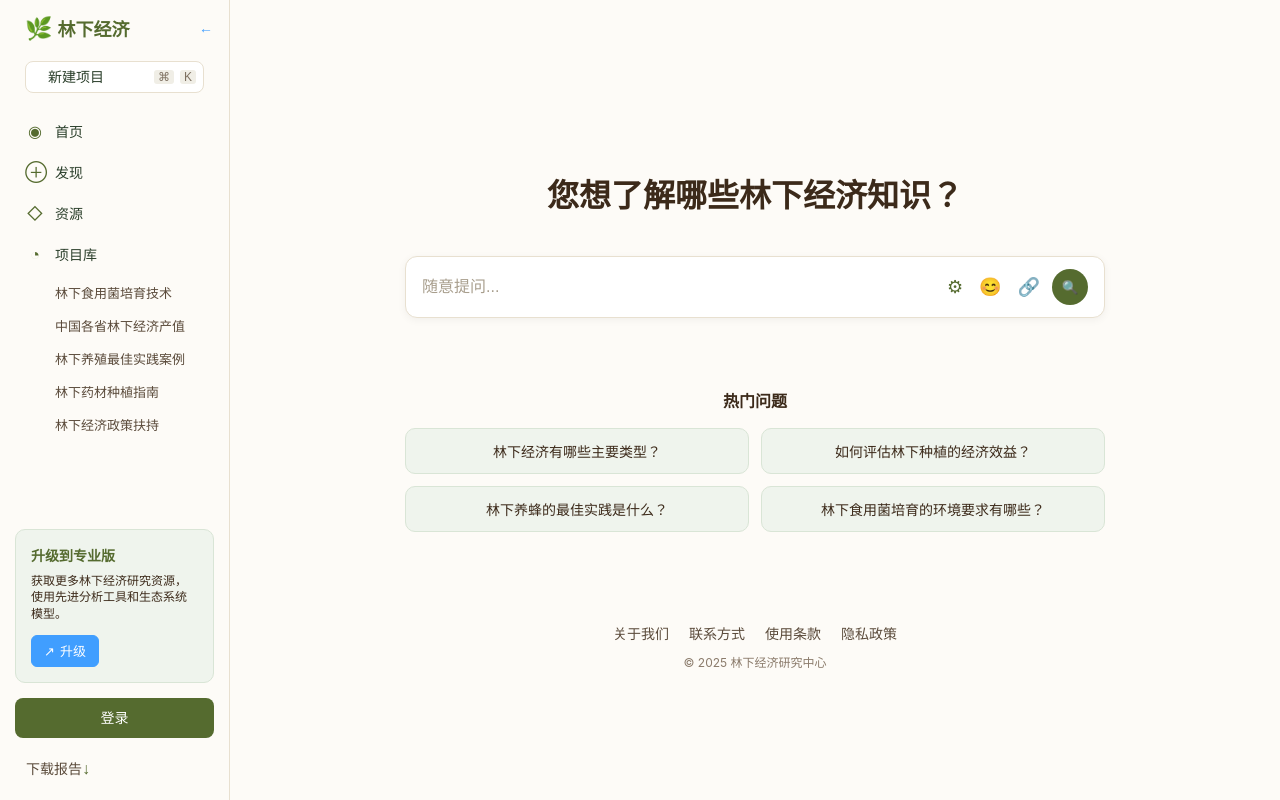
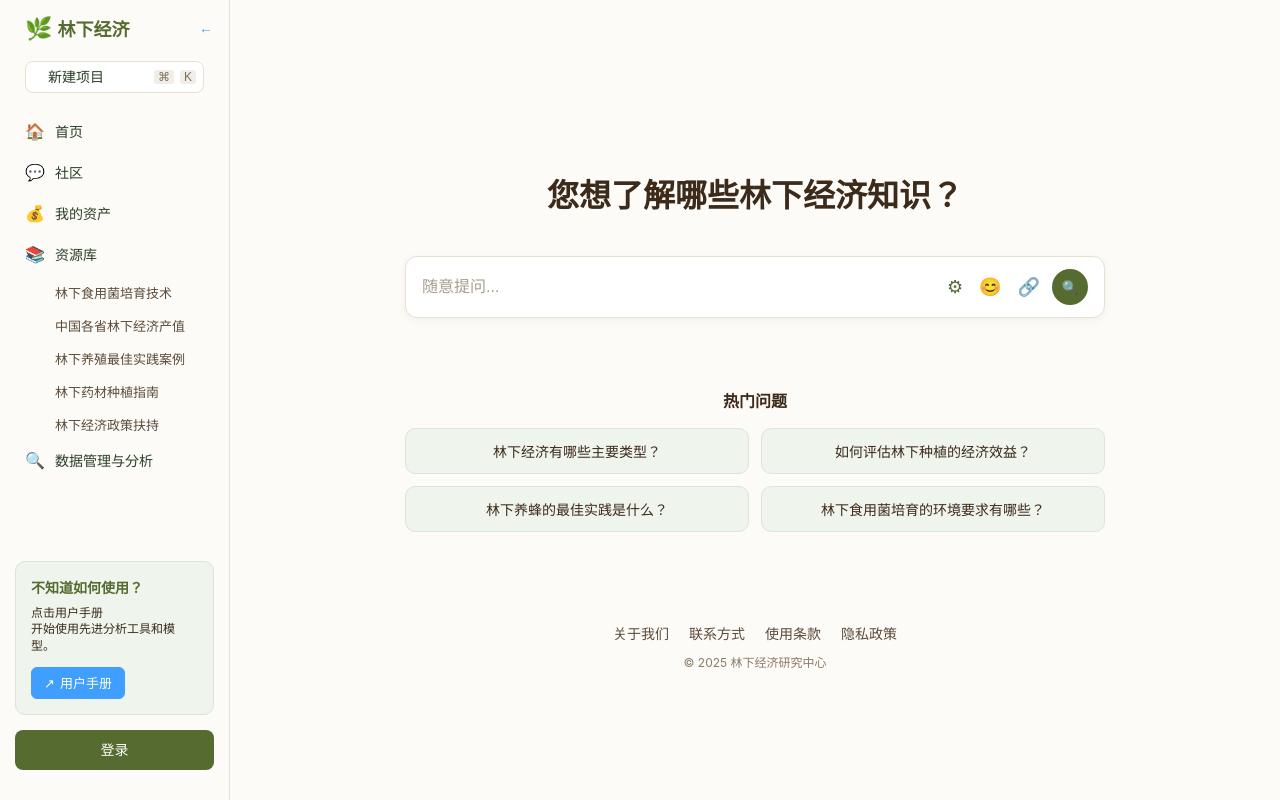
Before and after one commit to xiaomozhongmogu/Forest-Economy, a Vue app: page / in a window 1280 px wide. Built offline with nearby package versions, Linux system fonts and the light colour scheme.

Commit message:
1.细化了主界面选项 2.删除升级，改为用户手册 3.删除下载报告

```diff
--- a/src/components/sideBar.vue
+++ b/src/components/sideBar.vue
@@ -26,22 +26,21 @@
     <!-- 导航菜单 -->
     <div class="nav-menu">
       <div class="nav-item">
-        <div class="nav-icon">◉</div>
+        <div class="nav-icon">🏠</div>
         <div class="nav-text">首页</div>
       </div>
       <div class="nav-item">
-        <div class="nav-icon">⊕</div>
-        <div class="nav-text">发现</div>
+        <div class="nav-icon">💬</div>
+        <div class="nav-text">社区</div>
       </div>
       <div class="nav-item">
-        <div class="nav-icon">◇</div>
-        <div class="nav-text">资源</div>
+        <div class="nav-icon">💰</div>
+        <div class="nav-text">我的资产</div>
       </div>
       <div class="nav-item">
-        <div class="nav-icon">◔</div>
-        <div class="nav-text">项目库</div>
+        <div class="nav-icon">📚</div>
+        <div class="nav-text">资源库</div>
       </div>
-
       <!-- 项目库子菜单 -->
       <div class="sub-menu">
         <div class="sub-item">林下食用菌培育技术</div>
@@ -50,20 +49,26 @@
         <div class="sub-item">林下药材种植指南</div>
         <div class="sub-item">林下经济政策扶持</div>
       </div>
+      <div class="nav-item">
+        <div class="nav-icon">🔍</div>
+        <div class="nav-text">数据管理与分析</div>
+      </div>
+
+
     </div>
 
     <!-- 底部区域 -->
     <div class="bottom-section">
       <!-- 升级区域 -->
       <div class="upgrade-section">
-        <div class="upgrade-title">升级到专业版</div>
+        <div class="upgrade-title">不知道如何使用？</div>
         <div class="upgrade-desc">
-          获取更多林下经济研究资源，
+          点击用户手册
           <br />
-          使用先进分析工具和生态系统模型。
+          开始使用先进分析工具和模型。
         </div>
         <el-button type="primary" class="upgrade-button">
-          <span>↗</span> 升级
+          <span>↗</span> 用户手册
         </el-button>
       </div>
 
@@ -84,12 +89,6 @@
   </router-link>
 
 </div>
-
-      <!-- 下载按钮 -->
-      <el-button type="text" class="download-button">
-        下载报告
-        <span class="download-icon">↓</span>
-      </el-button>
     </div>
   </div>
 </template>
```
